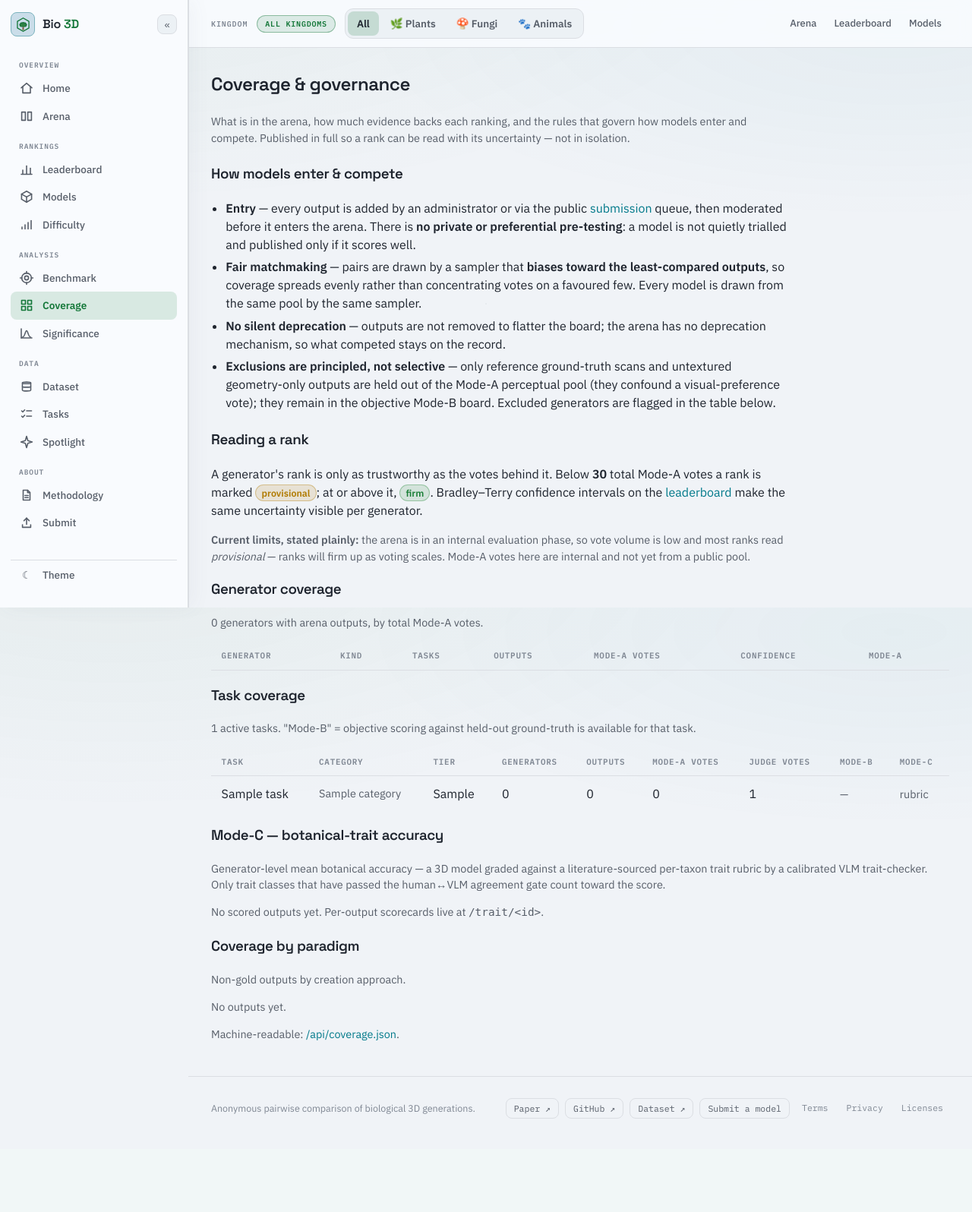
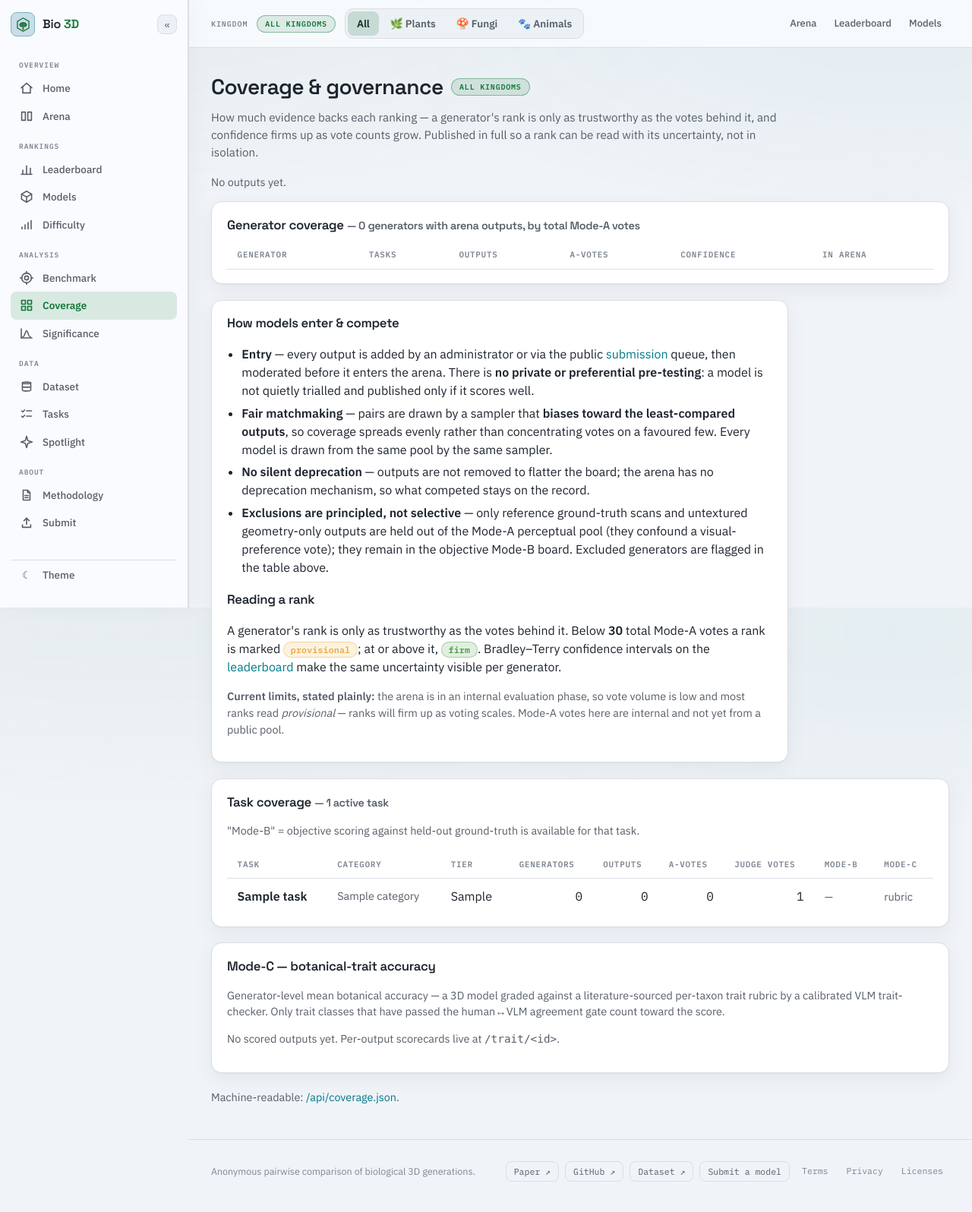
Before and after one commit to musharna/bio3d-arena, a FastAPI app: page /coverage in a window 1280 px wide. Shown: the whole page at 76% size. Before the commit the page ends 1473 px from the top, so only its background shows below. Run offline with FastAPI, Linux system fonts and the light colour scheme; tables that the repository leaves empty hold one stand-in row (values such as "Sample post"); lists and menus that the app fills with data are empty; some libraries are stand-ins or nearby versions.

Commit message:
feat(design): re-skin Coverage page to v2 tokens (task 15)
Restyle app/templates/coverage.html to the v2 design system: page-head +
scope pill, a paradigm stat-card grid (big mono --accent numeral + label,
built from by_paradigm/paradigm_display_names), and every table moved to
the shared .ranktable one-table system (uppercase mono headers, hairline
rows, tabular-nums, kind chips, ranktable-wrap). .cov-badge/.cov-firm/
.cov-prov now use --win/--amber OKLCH tokens instead of hardcoded rgba.
Added .cov-stat-grid/.cov-stat-card/.cov-panel/.cov-check to style.css.
All Jinja context variables preserved unchanged (markup/CSS-only diff).

Co-Authored-By: Claude Opus 4.8 <noreply@anthropic.com>
Claude-Session: https://claude.ai/code/session_01RBu1Gn6emZ3cNwmeYBXvrU

```diff
--- a/app/static/style.css
+++ b/app/static/style.css
@@ -1324,24 +1324,27 @@ details.group[open] > summary.group-title::before {
   }
 }
 
-/* coverage page — confidence badges */
+/* coverage page — confidence badges (v2 tokens; see Task 15 block below for the
+   rest of the /coverage re-skin: stat-card grid + .cov-panel + .cov-check) */
 .cov-badge {
   display: inline-block;
-  padding: 0.05rem 0.45rem;
+  font-family: "IBM Plex Mono", monospace;
+  padding: 0.08rem 0.55rem;
   border-radius: 999px;
-  font-size: 0.78em;
-  font-weight: 600;
+  font-size: 0.72rem;
+  font-weight: 600;
+  letter-spacing: 0.02em;
   border: 1px solid transparent;
 }
 .cov-firm {
-  color: #1a7f37;
-  background: rgba(35, 134, 54, 0.14);
-  border-color: rgba(35, 134, 54, 0.35);
+  color: var(--win);
+  background: color-mix(in oklch, var(--win) 16%, transparent);
+  border-color: color-mix(in oklch, var(--win) 40%, transparent);
 }
 .cov-prov {
-  color: #b07a00;
-  background: rgba(176, 122, 0, 0.14);
-  border-color: rgba(176, 122, 0, 0.35);
+  color: var(--amber);
+  background: color-mix(in oklch, var(--amber) 16%, transparent);
+  border-color: color-mix(in oklch, var(--amber) 40%, transparent);
 }
 
 /* Reference gallery panel in the vote UI — "what the organism should look like" */
@@ -2771,3 +2774,51 @@ details.group[open] > summary.group-title::before {
   color: var(--muted);
   font-size: 0.78rem;
 }
+
+/* === Coverage (Task 15) — paradigm stat-card grid + panel-wrapped sections on the
+   shared .ranktable/.b3d-page-head tokens. .cov-badge/.cov-firm/.cov-prov above. === */
+.cov-stat-grid {
+  display: grid;
+  grid-template-columns: repeat(auto-fill, minmax(180px, 1fr));
+  gap: 0.85rem;
+  margin: 0 0 1.3rem;
+}
+.cov-stat-card {
+  background: var(--panel);
+  border: 1px solid var(--border);
+  border-radius: var(--r-card);
+  box-shadow: var(--shadowCard);
+  padding: 1.1rem 1.25rem;
+  display: flex;
+  flex-direction: column;
+  gap: 0.3rem;
+}
+.cov-stat-num {
+  font-size: 2rem;
+  font-weight: 700;
+  color: var(--accent);
+  line-height: 1;
+}
+.cov-stat-label {
+  color: var(--muted);
+  font-size: 0.85rem;
+}
+.cov-panel {
+  background: var(--panel);
+  border: 1px solid var(--border);
+  border-radius: var(--r-card);
+  box-shadow: var(--shadowCard);
+  padding: 1.1rem 1.25rem;
+  margin: 0 0 1.3rem;
+}
+.cov-panel h3 {
+  margin: 0 0 0.4rem;
+  font-size: 1.05rem;
+}
+.cov-panel.prose h3:not(:first-child) {
+  margin-top: 1.1rem;
+}
+.cov-check {
+  color: var(--win);
+  font-weight: 700;
+}
--- a/app/templates/coverage.html
+++ b/app/templates/coverage.html
@@ -1,12 +1,53 @@
 {% extends "base.html" %}
 {% block title %}Coverage &amp; Governance · Bio 3D Arena{% endblock %}
 {% block content %}
-<section class="board prose">
-  <h2>Coverage &amp; governance</h2>
-  <p class="subtle">What is in the arena, how much evidence backs each ranking, and the
-    rules that govern how models enter and compete. Published in full so a rank can be
-    read with its uncertainty — not in isolation.</p>
+<section class="board cov">
+  <header class="b3d-page-head">
+    <h1>Coverage &amp; governance {% include "_scope_pill.html" %}</h1>
+    <p class="b3d-page-lede">
+      How much evidence backs each ranking — a generator's rank is only as trustworthy
+      as the votes behind it, and confidence firms up as vote counts grow. Published in
+      full so a rank can be read with its uncertainty, not in isolation.
+    </p>
+  </header>
 
+  {% if by_paradigm %}
+  <div class="cov-stat-grid">
+    {% for paradigm, count in by_paradigm|dictsort %}
+    <div class="cov-stat-card">
+      <span class="cov-stat-num mono">{{ count }}</span>
+      <span class="cov-stat-label">{% if paradigm %}{{ paradigm_display_names.get(paradigm, paradigm) }}{% else %}Untagged{% endif %}</span>
+    </div>
+    {% endfor %}
+  </div>
+  {% else %}
+  <p class="subtle">No outputs yet.</p>
+  {% endif %}
+
+  <div class="cov-panel">
+    <h3>Generator coverage <span class="subtle">— {{ generators|length }} generator{{ 's' if generators|length != 1 else '' }} with arena outputs, by total Mode-A votes</span></h3>
+    <div class="ranktable-wrap">
+      <table class="ranktable">
+        <thead>
+          <tr><th>Generator</th><th>Tasks</th><th>Outputs</th><th>A-votes</th><th>Confidence</th><th>In arena</th></tr>
+        </thead>
+        <tbody>
+          {% for g in generators %}
+          <tr>
+            <td class="gen">{{ g.generator }} <span class="kind kind-{{ g.kind }}">{{ g.kind }}</span></td>
+            <td class="num">{{ g.tasks }}</td>
+            <td class="num">{{ g.outputs }}</td>
+            <td class="num strong">{{ g.votes }}</td>
+            <td><span class="cov-badge cov-{{ 'firm' if g.confidence == 'firm' else 'prov' }}">{{ g.confidence }}</span></td>
+            <td>{% if g.excluded_from_mode_a %}<span class="subtle">excluded</span>{% else %}<span class="cov-check">✓</span>{% endif %}</td>
+          </tr>
+          {% endfor %}
+        </tbody>
+      </table>
+    </div>
+  </div>
+
+  <div class="cov-panel prose">
     <h3>How models enter &amp; compete</h3>
     <ul>
       <li><b>Entry</b> — every output is added by an administrator or via the public
@@ -21,7 +62,7 @@
       <li><b>Exclusions are principled, not selective</b> — only reference ground-truth scans and
         untextured geometry-only outputs are held out of the Mode-A perceptual pool (they confound
         a visual-preference vote); they remain in the objective Mode-B board. Excluded generators
-      are flagged in the table below.</li>
+        are flagged in the table above.</li>
     </ul>
 
     <h3>Reading a rank</h3>
@@ -33,60 +74,37 @@
     <p class="subtle"><b>Current limits, stated plainly:</b> the arena is in an internal
       evaluation phase, so vote volume is low and most ranks read <i>provisional</i> — ranks will
       firm up as voting scales. Mode-A votes here are internal and not yet from a public pool.</p>
-</section>
+  </div>
 
-<section class="board">
-  <h3>Generator coverage</h3>
-  <p class="subtle">{{ generators|length }} generators with arena outputs, by total Mode-A votes.</p>
+  <div class="cov-panel">
+    <h3>Task coverage <span class="subtle">— {{ tasks|length }} active task{{ 's' if tasks|length != 1 else '' }}</span></h3>
+    <p class="subtle">"Mode-B" = objective scoring against held-out ground-truth is available for that task.</p>
+    <div class="ranktable-wrap">
       <table class="ranktable">
         <thead>
-      <tr><th>Generator</th><th>Kind</th><th>Tasks</th><th>Outputs</th>
-        <th>Mode-A votes</th><th>Confidence</th><th>Mode-A</th></tr>
+          <tr><th>Task</th><th>Category</th><th>Tier</th><th>Generators</th><th>Outputs</th>
+            <th>A-votes</th><th>Judge votes</th><th>Mode-B</th><th>Mode-C</th></tr>
         </thead>
         <tbody>
-      {% for g in generators %}
+          {% for t in tasks %}
           <tr>
-        <td>{{ g.generator }}</td>
-        <td class="subtle">{{ g.kind }}</td>
-        <td>{{ g.tasks }}</td>
-        <td>{{ g.outputs }}</td>
-        <td>{{ g.votes }}</td>
-        <td><span class="cov-badge cov-{{ 'firm' if g.confidence == 'firm' else 'prov' }}">{{ g.confidence }}</span></td>
-        <td>{% if g.excluded_from_mode_a %}<span class="subtle">excluded</span>{% else %}✓{% endif %}</td>
+            <td class="gen">{{ t.task }}</td>
+            <td class="subtle">{{ t.category }}</td>
+            <td>{{ t.tier or "—" }}</td>
+            <td class="num">{{ t.generators }}</td>
+            <td class="num">{{ t.outputs }}</td>
+            <td class="num">{{ t.mode_a_votes }}</td>
+            <td class="num">{{ t.judge_votes }}</td>
+            <td>{% if t.has_mode_b %}<span class="cov-check">✓</span>{% else %}<span class="subtle">—</span>{% endif %}</td>
+            <td>{% if t.mode_c_accuracy is not none %}<span class="num strong">{{ '%.0f%%'|format(t.mode_c_accuracy * 100) }}</span>{% elif t.has_rubric %}<span class="subtle">rubric</span>{% else %}<span class="subtle">—</span>{% endif %}</td>
           </tr>
           {% endfor %}
         </tbody>
       </table>
-</section>
+    </div>
+  </div>
 
-<section class="board">
-  <h3>Task coverage</h3>
-  <p class="subtle">{{ tasks|length }} active tasks. "Mode-B" = objective scoring against
-    held-out ground-truth is available for that task.</p>
-  <table class="ranktable">
-    <thead>
-      <tr><th>Task</th><th>Category</th><th>Tier</th><th>Generators</th><th>Outputs</th>
-        <th>Mode-A votes</th><th>Judge votes</th><th>Mode-B</th><th>Mode-C</th></tr>
-    </thead>
-    <tbody>
-      {% for t in tasks %}
-      <tr>
-        <td>{{ t.task }}</td>
-        <td class="subtle">{{ t.category }}</td>
-        <td>{{ t.tier or "—" }}</td>
-        <td>{{ t.generators }}</td>
-        <td>{{ t.outputs }}</td>
-        <td>{{ t.mode_a_votes }}</td>
-        <td>{{ t.judge_votes }}</td>
-        <td>{% if t.has_mode_b %}✓{% else %}<span class="subtle">—</span>{% endif %}</td>
-        <td>{% if t.mode_c_accuracy is not none %}{{ '%.0f%%'|format(t.mode_c_accuracy * 100) }}{% elif t.has_rubric %}<span class="subtle">rubric</span>{% else %}<span class="subtle">—</span>{% endif %}</td>
-      </tr>
-      {% endfor %}
-    </tbody>
-  </table>
-</section>
-
-<section class="board">
+  <div class="cov-panel">
     <h3>Mode-C — botanical-trait accuracy
       {% if mode_c_experimental %}<span class="cov-badge cov-prov">experimental</span>{% endif %}
     </h3>
@@ -96,6 +114,7 @@
       {% if mode_c_experimental %}No class has passed the gate yet, so this axis is
       <b>experimental</b>: shown for inspection, not yet a ranking signal.{% endif %}</p>
     {% if trait_board %}
+    <div class="ranktable-wrap">
       <table class="ranktable">
         <thead>
           <tr><th>Generator</th><th>Botanical accuracy</th><th>Outputs scored</th></tr>
@@ -103,39 +122,19 @@
         <tbody>
           {% for r in trait_board %}
           <tr>
-        <td>{{ r.generator }}</td>
-        <td>{{ '%.0f%%'|format(r.botanical_accuracy * 100) }}</td>
-        <td>{{ r.n_outputs }}</td>
+            <td class="gen">{{ r.generator }}</td>
+            <td class="num strong">{{ '%.0f%%'|format(r.botanical_accuracy * 100) }}</td>
+            <td class="num">{{ r.n_outputs }}</td>
           </tr>
           {% endfor %}
         </tbody>
       </table>
+    </div>
     {% else %}
     <p class="subtle">No scored outputs yet. Per-output scorecards live at <code>/trait/&lt;id&gt;</code>.</p>
     {% endif %}
-</section>
+  </div>
 
-<section class="board">
-  <h3>Coverage by paradigm</h3>
-  <p class="subtle">Non-gold outputs by creation approach.</p>
-  {% if by_paradigm %}
-  <ul>
-    {% for paradigm, count in by_paradigm|dictsort %}
-    <li>
-      {% if paradigm %}
-        <b>{{ paradigm_display_names.get(paradigm, paradigm) }}</b>: {{ count }} outputs
-      {% else %}
-        <b>Untagged</b>: {{ count }} outputs
-      {% endif %}
-    </li>
-    {% endfor %}
-  </ul>
-  {% else %}
-  <p class="subtle">No outputs yet.</p>
-  {% endif %}
-</section>
-
-<section class="board prose">
   <p class="subtle">Machine-readable: <a href="/api/coverage.json">/api/coverage.json</a>.</p>
 </section>
 {% endblock %}
```
Lines whose indentation alone changed are shown as unchanged.
